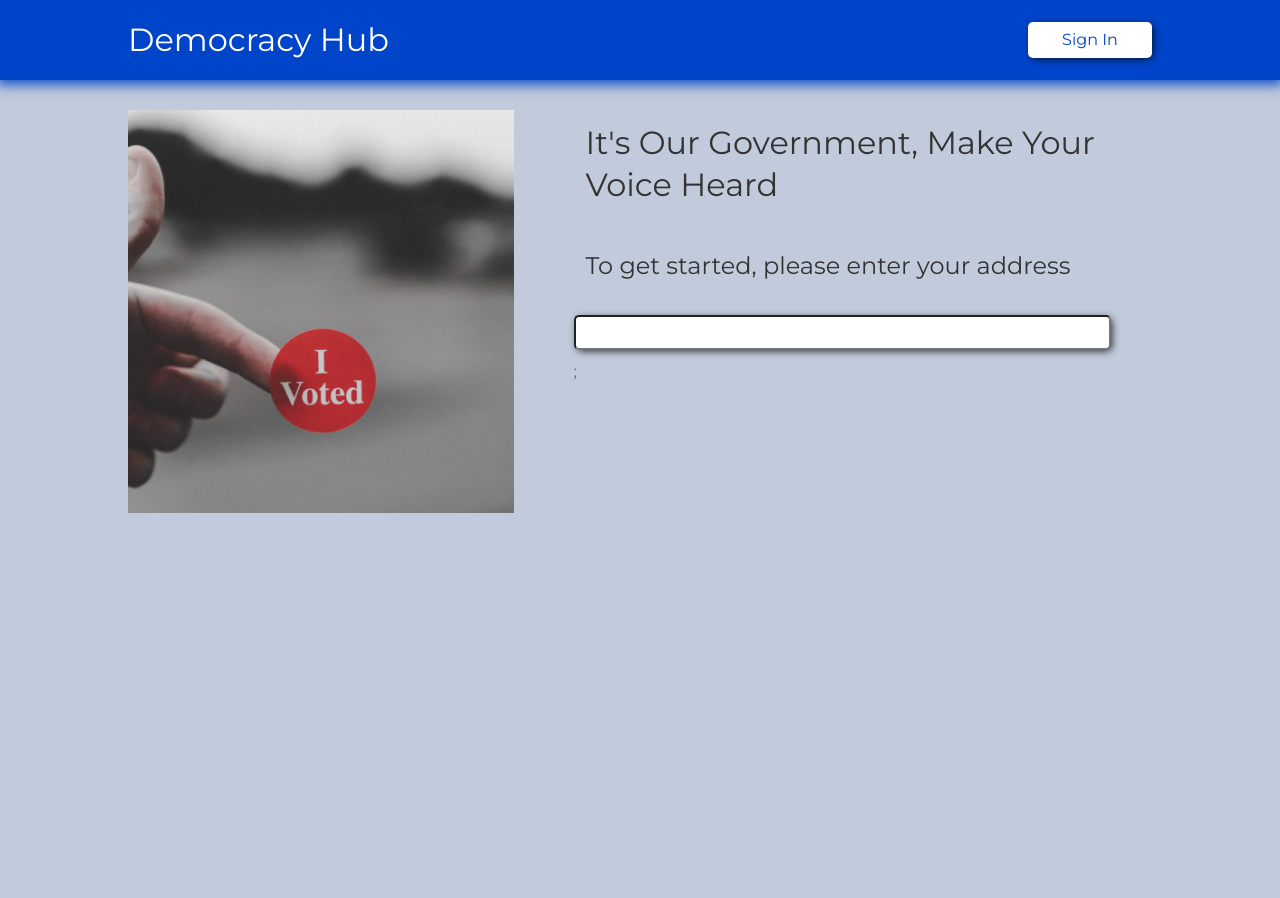
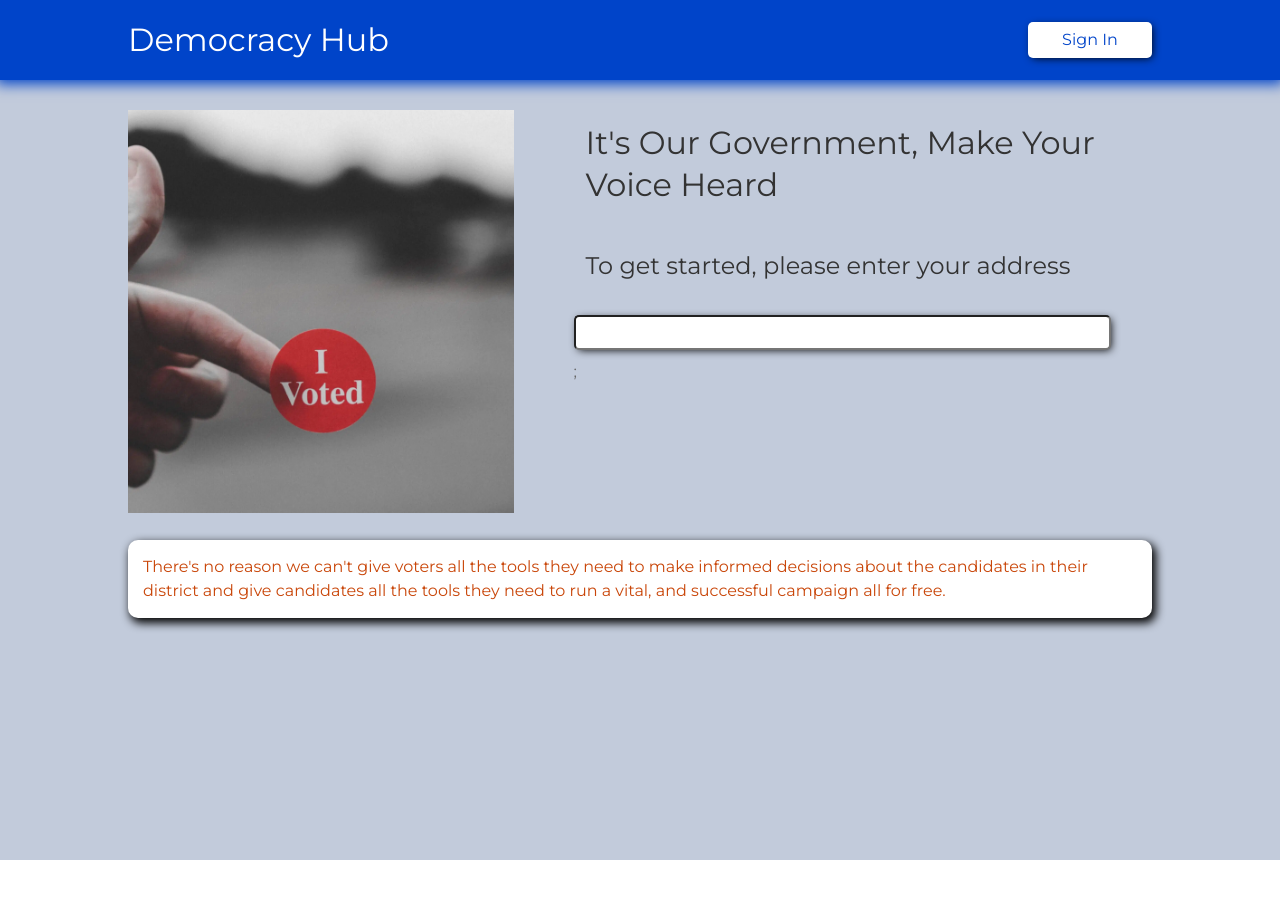
Before and after one commit to hobberwickey/the-primary-tool, a React (Create React App) app: page / in a window 1280 px wide. Shown: the top 898 px of the page. After the commit the page ends 860 px from the top, so only its background shows below. Built offline with nearby package versions, Linux system fonts and the light colour scheme.

Commit message:
Cleaning up styles

```diff
--- a/src/pages/landing.js
+++ b/src/pages/landing.js
@@ -16,6 +16,7 @@ export const LandingPage = () => {
 
   return (
     <section id="landing-page" className="page">
+      <div className="flex-block">
         <div className="lander"></div>
         <div className="lander-content">
           <h2>It's Our Government, Make Your Voice Heard</h2>
@@ -80,6 +81,15 @@ export const LandingPage = () => {
           )}
           ;
         </div>
+      </div>
+      <div>
+        <p className="parenthetical">
+          There's no reason we can't give voters all the tools they need to make
+          informed decisions about the candidates in their district and give
+          candidates all the tools they need to run a vital, and successful
+          campaign all for free.
+        </p>
+      </div>
     </section>
   );
 };
--- a/src/scss/pages/landing.scss
+++ b/src/scss/pages/landing.scss
@@ -1,4 +1,5 @@
 #landing-page {
+	.flex-block {
 		display: flex;
 
 		.actions {
@@ -16,7 +17,7 @@
 			background-repeat: no-repeat;
 			margin: 0px auto;
 			width: 40%;
-		padding-bottom: 104%;
+			padding-bottom: 42%;
 			position: relative;
 			flex: 0.4;
 		}
@@ -66,3 +67,4 @@
 			}
 		}
 	}
+}
--- a/src/scss/styles.scss
+++ b/src/scss/styles.scss
@@ -57,12 +57,17 @@ header {
 }
 
 .parenthetical {
-	color: #915f5f !important;
+	color: #c94609 !important;
+	padding: 15px;
+	background-color: white;
+	border-radius: 10px;
+	box-shadow: 3px 4px 10px 1px #000;
 }
 
 .app {
 	background-color: var(--light-blue);
 	min-height: 100vh;
+	padding-bottom: 60px;
 }
 
 .check-icon-fix {
```
Lines whose indentation alone changed are shown as unchanged.
